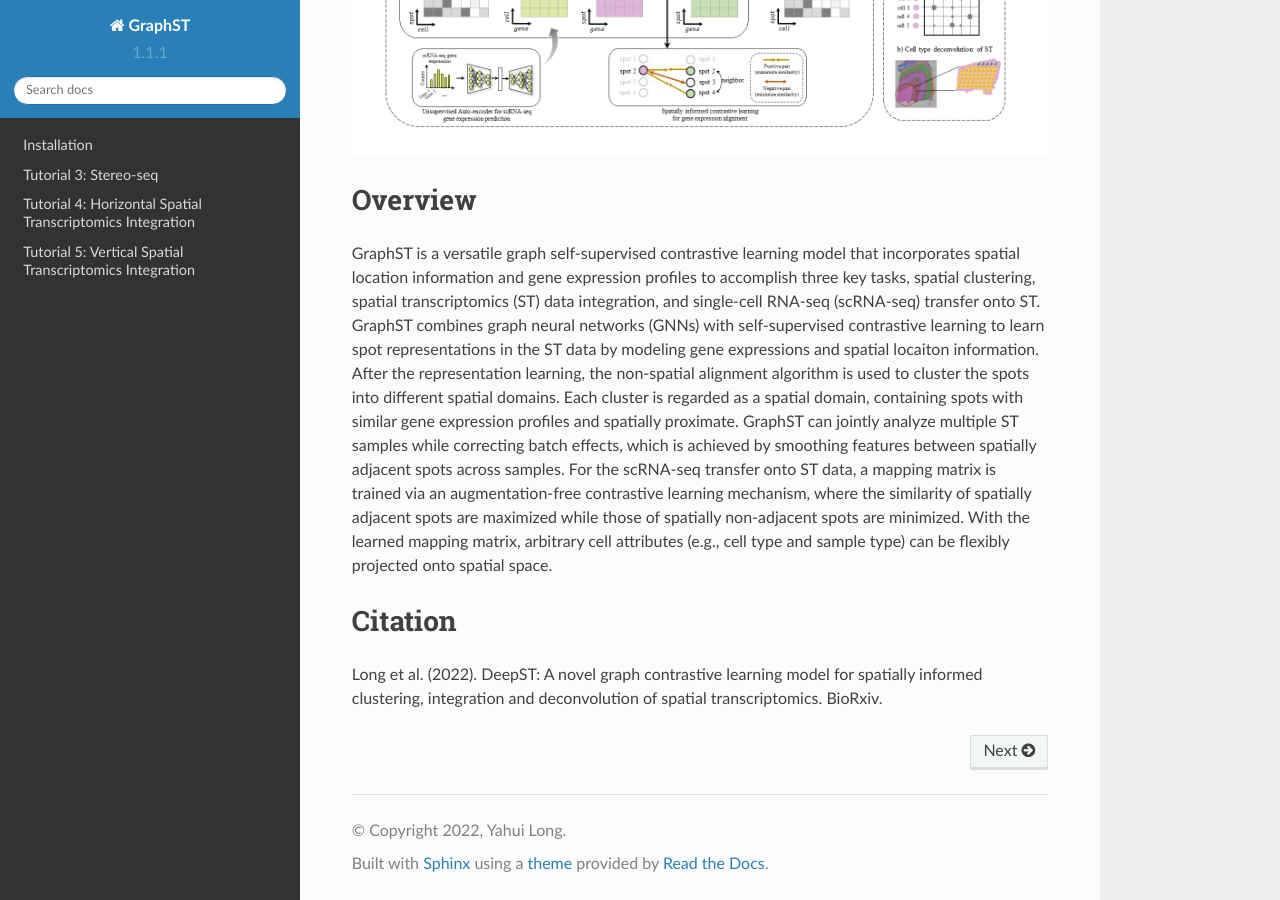
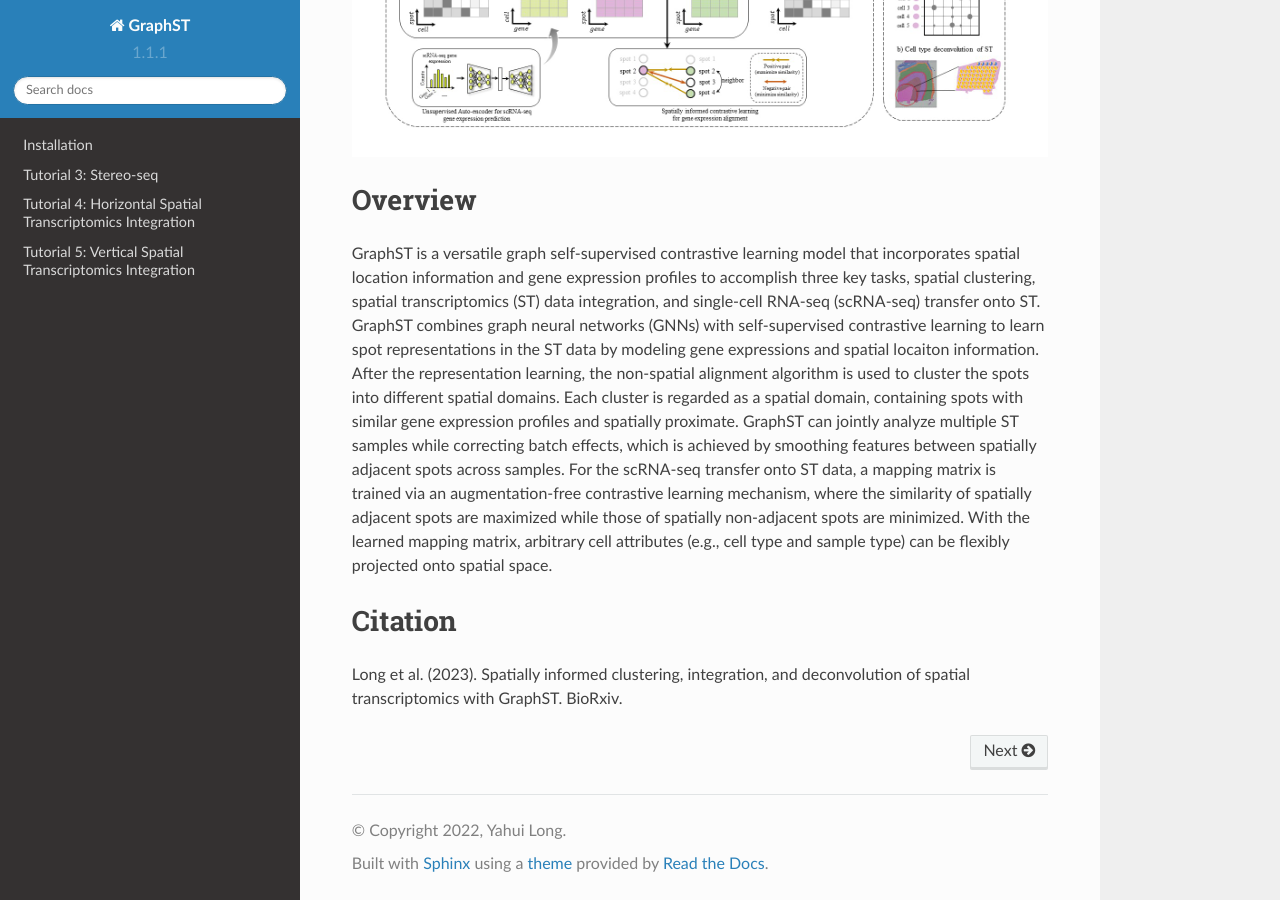
Before and after one commit to JinmiaoChenLab/GraphST_Tutorials, a Sphinx documentation site: the page built from docs/source/index.rst, in a window 1280 px wide and 900 px high, scrolled down 867 px. Built offline with Sphinx 7.4.7 and the Read the Docs theme 2.0.0, drawn with Linux system fonts in a browser that asks for light colours; pages that are not in the unit, such as notebooks, are missing from menus.

Commit message:
Update index.rst

```diff
--- a/docs/source/index.rst
+++ b/docs/source/index.rst
@@ -28,4 +28,4 @@ GraphST is a versatile graph self-supervised contrastive learning model that inc
 
 Citation
 ========
-Long et al. (2022). DeepST: A novel graph contrastive learning model for spatially informed clustering, integration and deconvolution of spatial transcriptomics. BioRxiv.
+Long et al. (2023). Spatially informed clustering, integration, and deconvolution of spatial transcriptomics with GraphST. BioRxiv.
```
